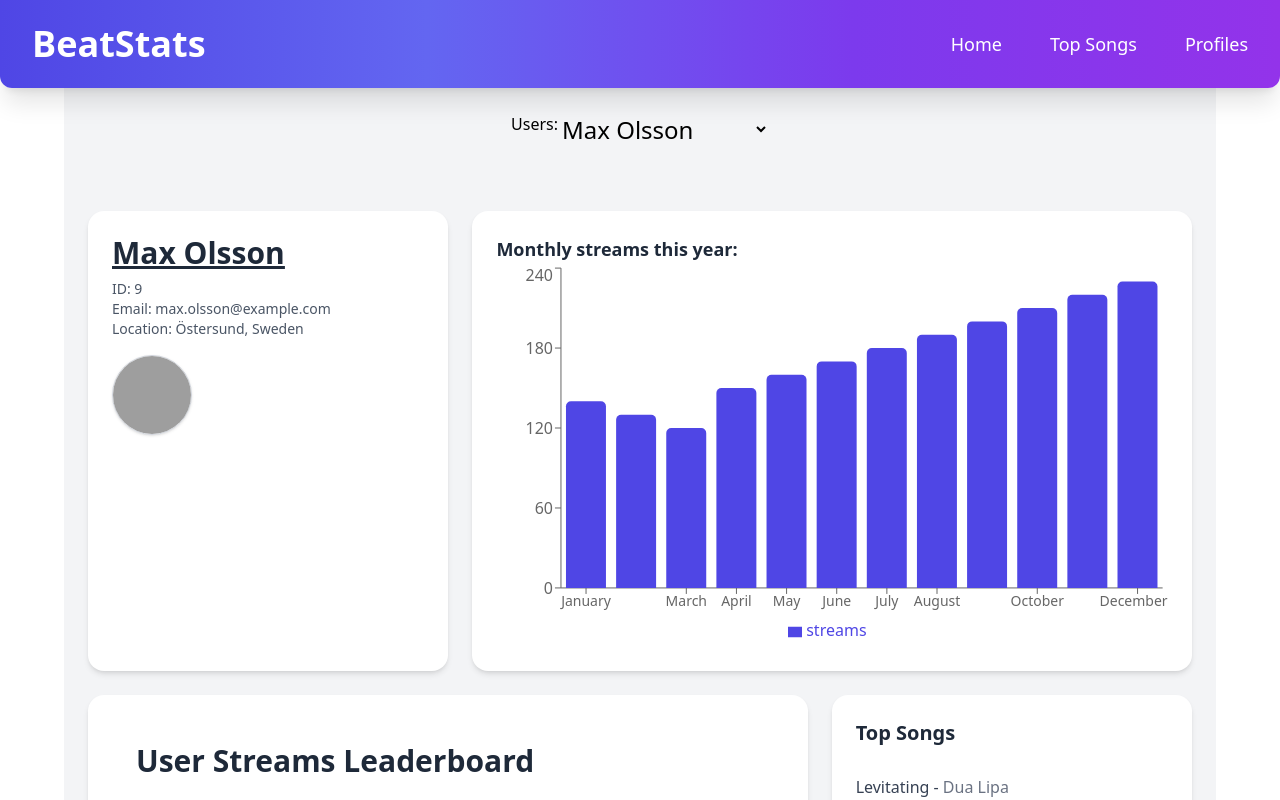
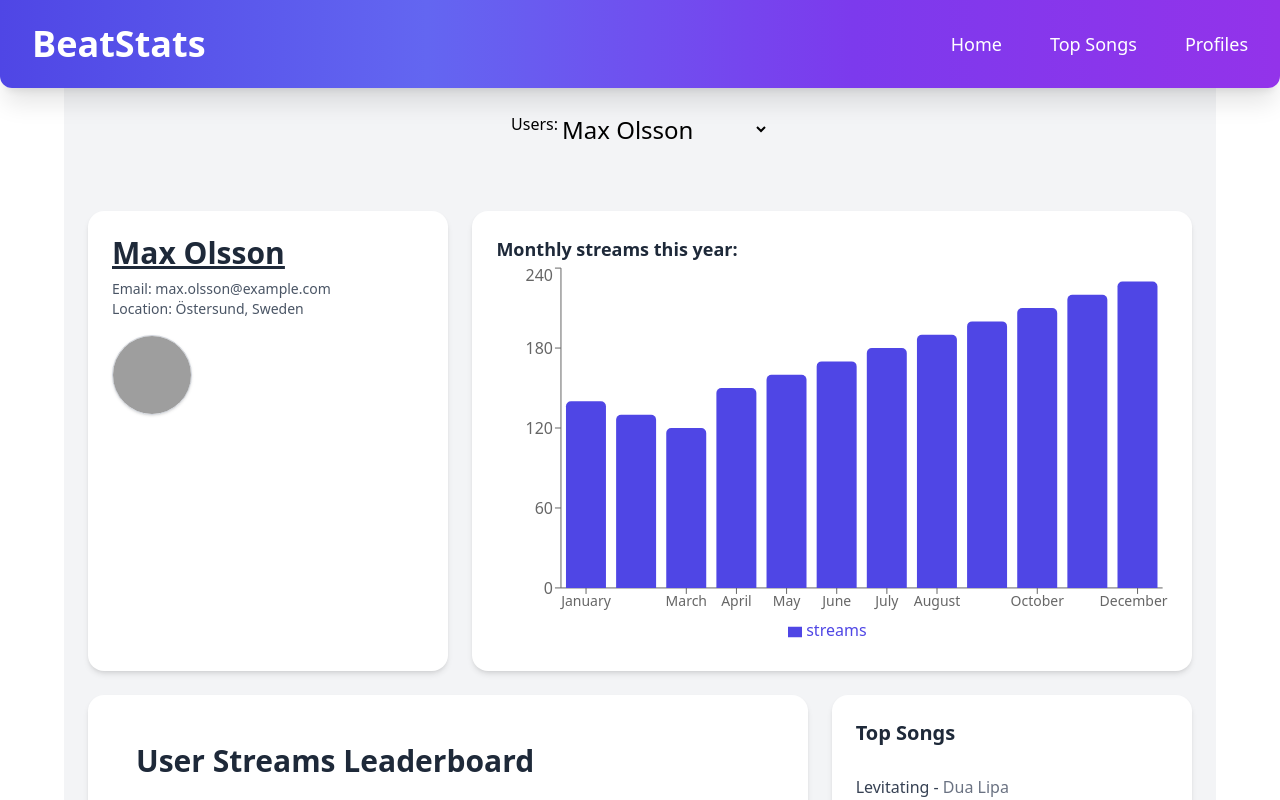
Before and after one commit to SimonJacobssonJS/Dashboard-Fas-2, a React (Vite) app in the folder dashboard-fas2/: page / in a window 1280 px wide. Shown: the top 800 px of the page. Built offline with nearby package versions, Linux system fonts and the light colour scheme; grey boxes are pictures that could not be loaded.

Commit message:
Removed id from user
no need to show id from the user, removed it

```diff
--- a/dashboard-fas2/src/components/Dashboard.jsx
+++ b/dashboard-fas2/src/components/Dashboard.jsx
@@ -31,8 +31,7 @@ function Dashboard() {
         <select
           className='cursor-pointer text-2xl'
           onChange={handleUserChange}
-          value={userMusicStats.id}
-        >
+          value={userMusicStats.id}>
           {mockData.users.map((user) => (
             <option key={user.id} value={user.id}>
               {user.name}
@@ -49,7 +48,6 @@ function Dashboard() {
               {userMusicStats.name}
             </Link>
           </h1>
-          <p className='text-gray-600 text-sm'>ID: {userMusicStats.id}</p>
           <p className='text-gray-600 text-sm'>Email: {userMusicStats.email}</p>
           <p className='text-gray-600 text-sm'>
             Location: {userMusicStats.location}
```
